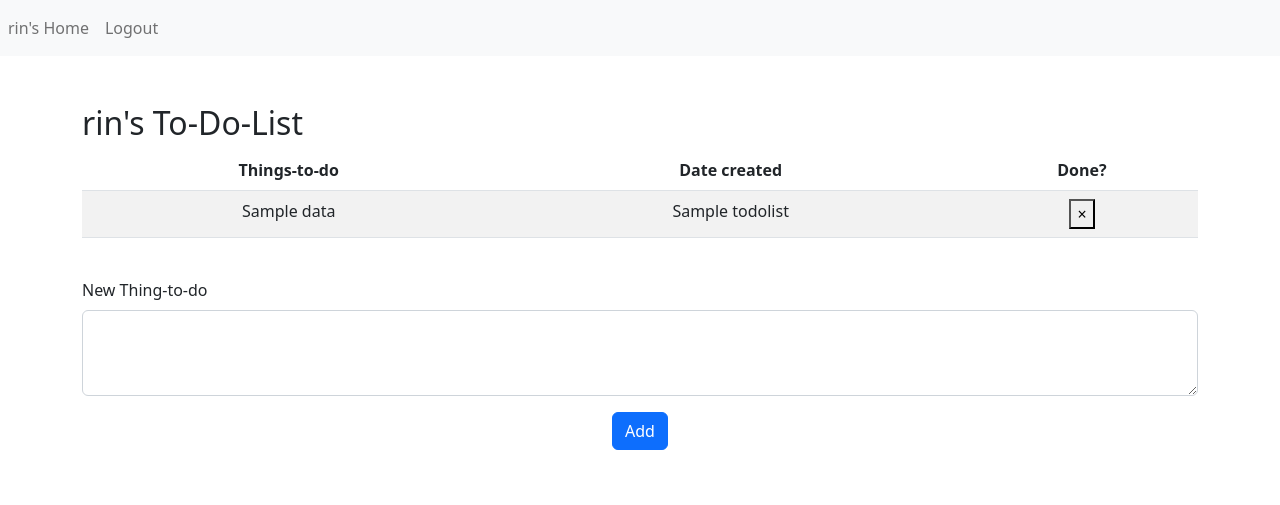
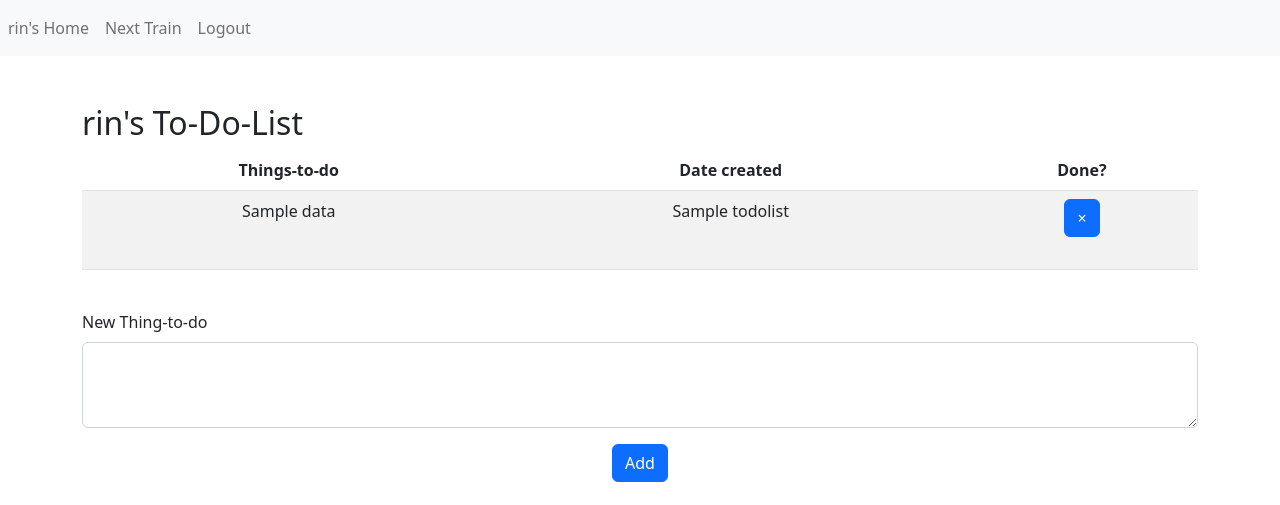
Before and after one commit to rigaswan/FlaskToDoList, a Flask app: template templates/index.html in a window 1280 px wide. Shown: the top 505 px of the page. Run offline with Flask 3, Linux system fonts and the light colour scheme; a user stored in the database is signed in; the template is opened without the code that fills it: most values are stand-ins (such as "Sample title", 1, 10 or a date in 2020).

Commit message:
eta added

```diff
--- a/app.py
+++ b/app.py
@@ -3,6 +3,7 @@ import sqlite3
 from werkzeug.security import generate_password_hash, check_password_hash
 #from flask_session import Session
 from datetime import timedelta, datetime, timezone
+import requests, json
 
 
 app = Flask(__name__)
@@ -162,6 +163,16 @@ def delete(thingid):
     conn.close()
     return redirect("/")
 
+@app.route("/eta")
+def eta():
+    detail_hktime=datetime.now(timezone.utc)+timedelta(hours=8)
+    current_time = detail_hktime.strftime("%H:%M:%S")
+    url = "https://rt.data.gov.hk/v1/transport/mtr/getSchedule.php?line=ISL&sta=HKU"
+    urljson = requests.get(url)
+    etadata = json.loads(urljson.text)
+
+    return render_template("eta.html", title = "Next Train Arrival Time", etadata=etadata["data"]['ISL-HKU']["DOWN"], time=current_time)
+
 if __name__ == "__main__":
 
     app.run(debug=True)
--- a/templates/base.html
+++ b/templates/base.html
@@ -16,6 +16,7 @@
               <div class="navbar-nav">
                 {% if session.name %}
                 <a class="nav-item nav-link" href="/">{{session.name}}'s Home</a>
+                <a class="nav-item nav-link" href="/eta">Next Train</a>
                 <a class="nav-item nav-link" href="/logout">Logout</a>
                 {% else %}
                 <a class="nav-item nav-link" href="/login">Login</a>
--- a/templates/index.html
+++ b/templates/index.html
@@ -20,7 +20,7 @@
             <tr>
               <td>{{data}}</td>
               <td>{{dt}}</td>
-              <td><form action={{url_for("delete", thingid = id)}} method="post"><button type="submit">&times;</button></form>
+              <td><form action={{url_for("delete", thingid = id)}} method="post"><button type="submit" class="btn btn-primary btn-block mb-4">&times;</button></form>
             </tr>
             {% endfor %}
 
```
